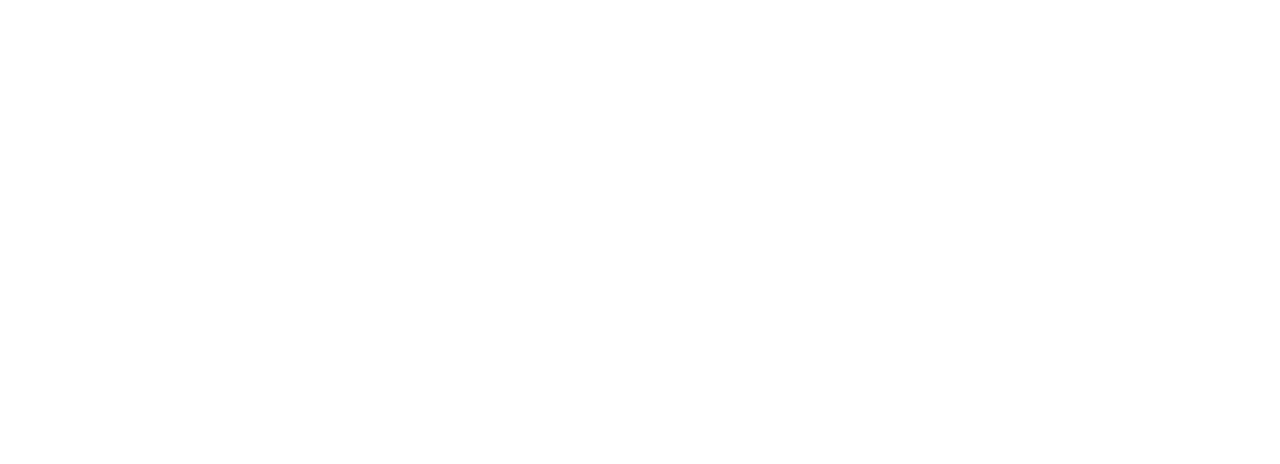
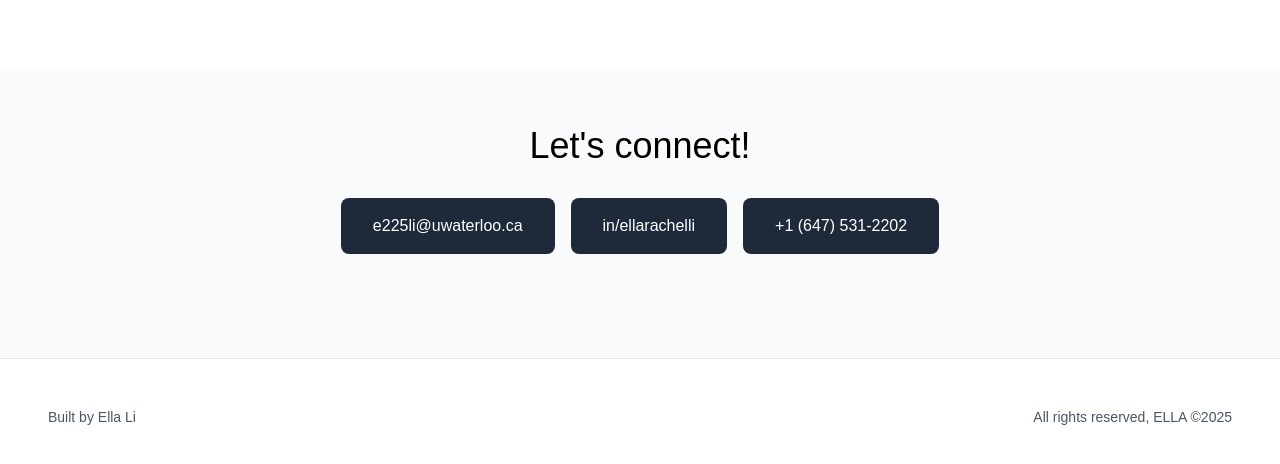
Before and after one commit to eric-gan25/website, a Next.js app: page / in a window 1280 px wide. Shown: the part 556-1020 px from the top of the page. Before the commit the page ends 800 px from the top, so only its background shows below. Built offline with nearby package versions, Linux system fonts and the light colour scheme.

Commit message:
Add contact and footer section

```diff
--- /dev/null
+++ b/app/components/Contact.tsx
@@ -0,0 +1,29 @@
+import { ContactButton } from "@/components/ui/contactButton"
+
+export default function Contact() {
+  return (
+    <section id="contact" className="py-14 px-6 sm:px-8 lg:px-12 bg-gray-50">
+      <div className="max-w-4xl mx-auto text-center">
+        <h2 className="text-3xl md:text-4xl font-light text-black mb-8">
+          Let's connect!
+        </h2>
+        <div className="flex flex-col sm:flex-row gap-4 justify-center items-center mb-12">
+          <ContactButton
+            href="mailto:e225li@uwaterloo.ca"
+            label="e225li@uwaterloo.ca"
+          />
+          <ContactButton
+            href="https://www.linkedin.com/in/ellarachelli"
+            label="in/ellarachelli"
+            target="_blank"
+            rel="noopener noreferrer"
+          />
+          <ContactButton
+            href="tel:+16475312202"
+            label="+1 (647) 531-2202"
+          />
+        </div>
+      </div>
+    </section>
+  )
+}
--- /dev/null
+++ b/app/components/Footer.tsx
@@ -0,0 +1,14 @@
+export default function Footer() {
+  return (
+    <footer className="py-12 px-6 sm:px-8 lg:px-12 border-t border-gray-200">
+      <div className="max-w-7xl mx-auto flex flex-col md:flex-row items-center justify-between">
+        <p className="text-sm text-gray-600 mb-4 md:mb-0">
+          Built by Ella Li
+        </p>
+        <p className="text-sm text-gray-600">
+          All rights reserved, ELLA ©2025
+        </p>
+      </div>
+    </footer>
+  );
+}
--- a/app/components/Navigation.tsx
+++ b/app/components/Navigation.tsx
@@ -1,5 +1,5 @@
 import Link from "next/link";
-import { NavLink } from "@/components/ui/nav-link";
+import { NavLink } from "@/components/ui/navLink";
 
 const navItems = [
   { href: "/works", label: "Works" },
--- a/app/page.tsx
+++ b/app/page.tsx
@@ -1,11 +1,15 @@
 import Navigation from "./components/Navigation";
 import Hero from "./components/Hero";
+import Contact from "./components/Contact";
+import Footer from "./components/Footer";
 
 export default function Home() {
   return (
     <div className="min-h-screen bg-white">
       <Navigation />
       <Hero />
+      <Contact />
+      <Footer />
     </div>
   );
 }
--- /dev/null
+++ b/components/ui/contactButton.tsx
@@ -0,0 +1,48 @@
+import * as React from "react"
+import { ArrowUpRight } from "lucide-react"
+import { cva, type VariantProps } from "class-variance-authority"
+
+const contactButtonVariants = cva(
+    "group bg-gray-800 hover:bg-gray-700 text-white rounded-lg transition-all duration-200 inline-flex items-center overflow-hidden",
+    {
+        variants: {
+            size: {
+                default: "px-6 pl-8 py-4",
+            },
+        },
+        defaultVariants: {
+            size: "default",
+        },
+    }
+)
+
+export type ContactButtonProps =
+    React.AnchorHTMLAttributes<HTMLAnchorElement> &
+    VariantProps<typeof contactButtonVariants> & {
+        label: string
+        showArrow?: boolean
+    }
+
+export function ContactButton({
+    href,
+    label,
+    className,
+    showArrow = true,
+    ...props
+}: ContactButtonProps) {
+    return (
+        <a href={href} className="inline-block" {...props}>
+            <button className={`${contactButtonVariants()} gap-0 group-hover:gap-2 group-hover:px-8 group-hover:pr-6 ${className || ""}`}>
+                <span className="whitespace-nowrap pr-2">{label}</span>
+                {showArrow && (
+                    <ArrowUpRight
+                        className="h-4 w-0 opacity-0 flex-shrink-0
+                       group-hover:w-4 group-hover:opacity-100
+                       group-hover:translate-x-0.5 group-hover:-translate-y-0.5
+                       transition-all duration-200"
+                    />
+                )}
+            </button>
+        </a>
+    )
+}
```
Also changed, not shown: components/ui/navLink.tsx (renamed from components/ui/nav-link.tsx), public/images/profile.jpg (added).
